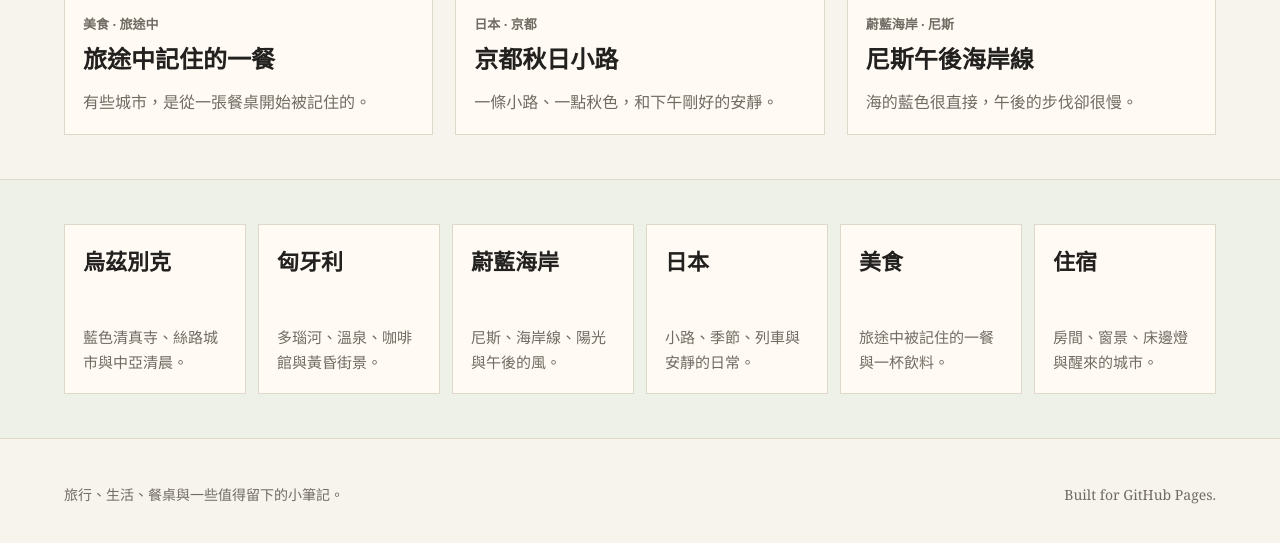
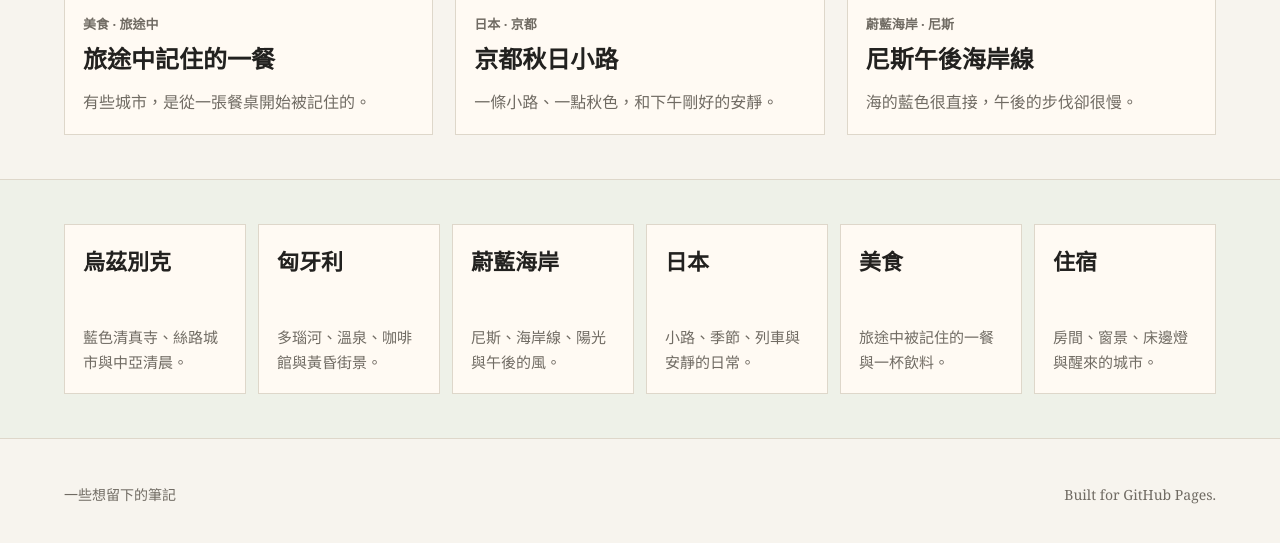
Before and after one commit to minornotes/minornotes.github.io, a Jekyll site: the page built from index.md, in a window 1280 px wide and 900 px high, scrolled down 1265 px, cut to the strip 350-893 px from the top of the window. Built offline with Jekyll 4.4.1, drawn with Linux system fonts in a browser that asks for light colours.

Commit message:
copy: update site description

```diff
--- a/_config.yml
+++ b/_config.yml
@@ -1,5 +1,5 @@
 title: Minor Notes
-description: 旅行、生活、餐桌與一些值得留下的小筆記。
+description: 一些想留下的筆記
 lang: zh-Hant
 timezone: Asia/Taipei
 url: ""
```
